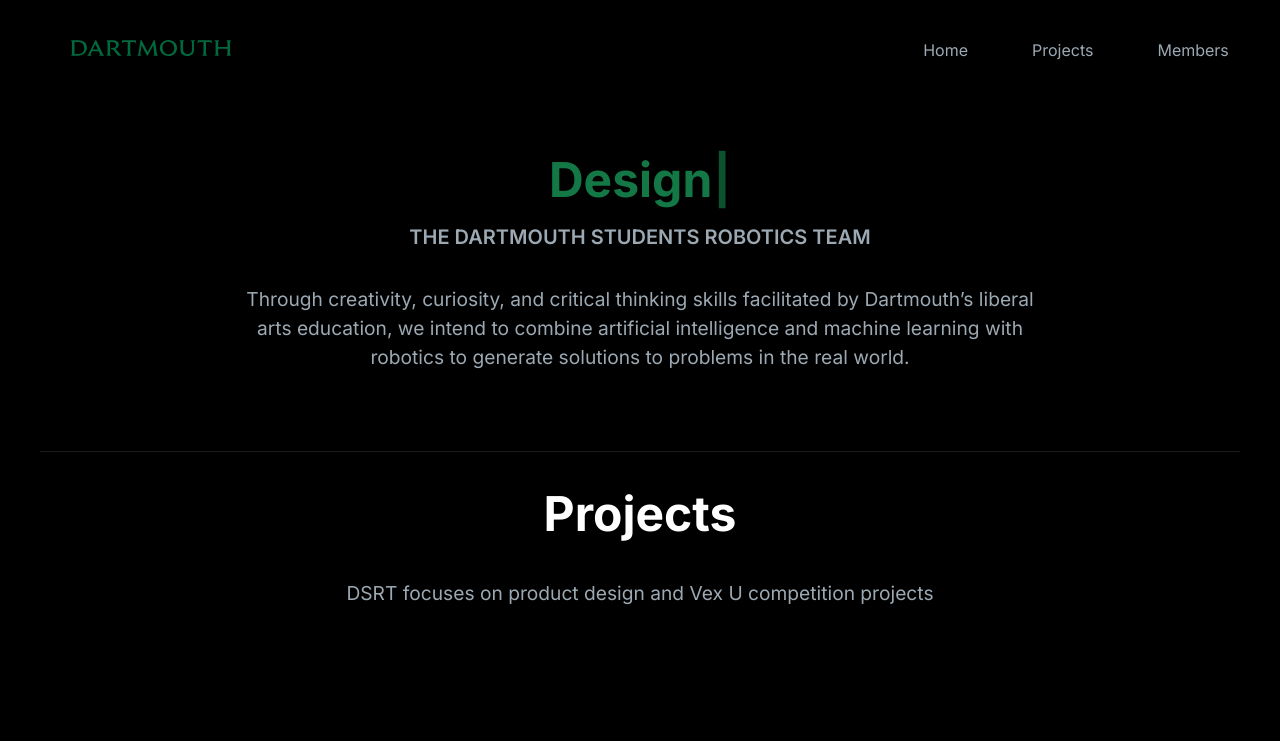
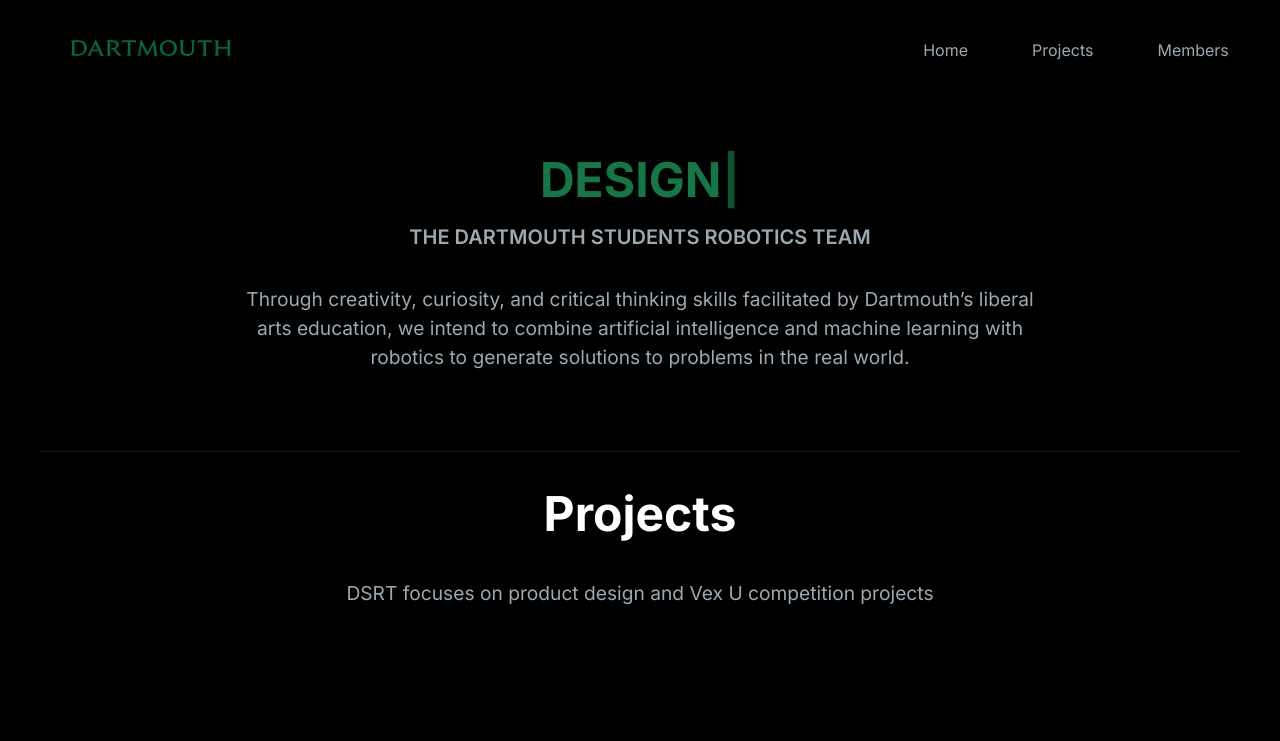
Before and after one commit to Dartmouth-Robotics-Club/website, a Next.js app: page / in a window 1280 px wide. Shown: the top 741 px of the page. Built offline with nearby package versions, Linux system fonts and the light colour scheme.

Commit message:
minor animation edit

```diff
--- a/src/components/Hero.tsx
+++ b/src/components/Hero.tsx
@@ -11,18 +11,16 @@
         <span className="highlight"> <Typewriter
         options={{
           strings: [
-            'Create',
-            'Design',
-            'Build',
-            'Innovate',
-            'Collaborate',
-            'Engineer',
-            'Prototype',
-            'Solve',
-            'Experiment',
-            'Program',
-            'Achieve',
-            'Inspire',
+            'CREATE',
+            'DESIGN',
+            'BUILD',
+            'INNOVATE',
+            'COLLABORATE',
+            'ENGINEER',
+            'PROTOTYPE',
+            'SOLVE',
+            'EXPERIMENT',
+            'PROGRAM',
           ],
           autoStart: true,
           loop: true,
```
